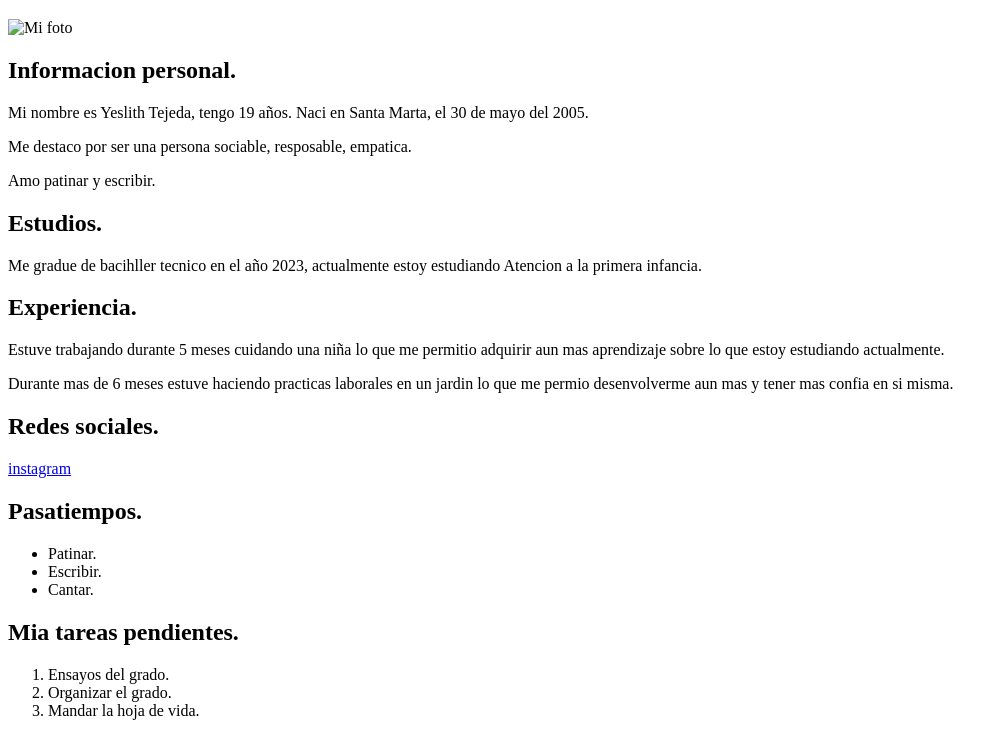
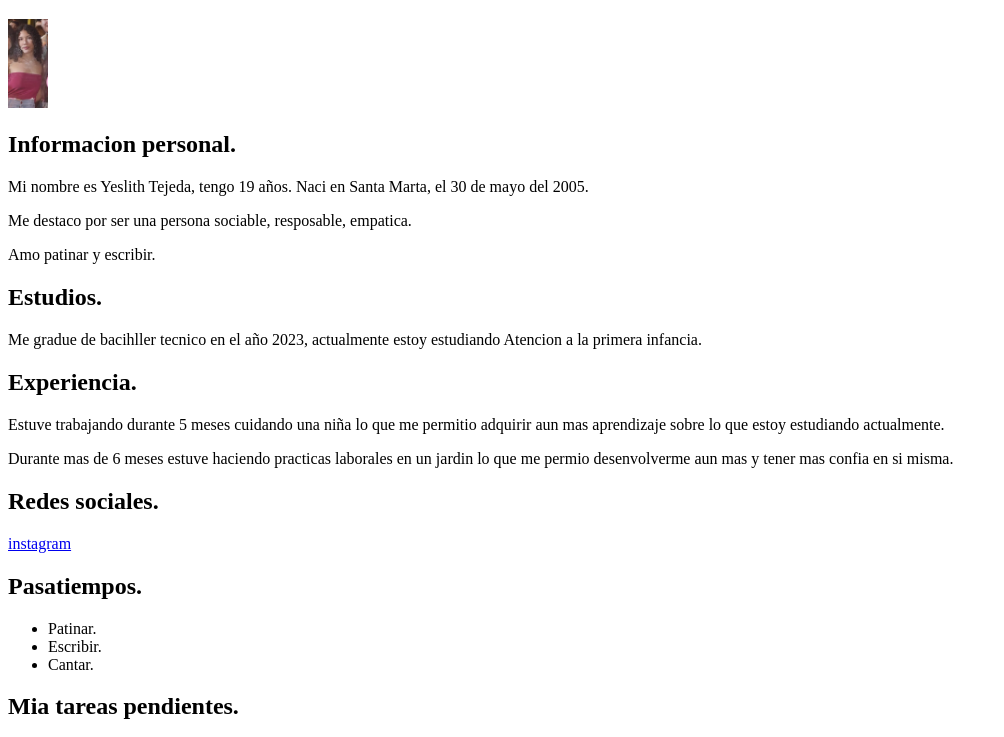
Before and after one commit to Yes-30/mi-pagina-web, a plain HTML site: page index.html in a window 1280 px wide. Shown: the part 61-798 px from the top of the page, without its empty margins (0-1004 px from the left). Drawn offline with Linux system fonts and the light colour scheme.

Commit message:
hojadevida

```diff
--- a/index.html
+++ b/index.html
@@ -7,7 +7,7 @@
 </head>
 <body>
     <h1>Sobre mi.</h1>
-    <img src=" C:\Users\Administrador\Downloads\IMG-20240204-WA0023.jpg" alt="Mi foto" width="40">
+    <img src="IMG-20240204-WA0023.jpg" alt="Mi foto" width="40">
     <h2>Informacion personal.</h2>
     <p>Mi nombre es Yeslith Tejeda, tengo 19 años. Naci en Santa Marta, el 30 de mayo del 2005.</p>
     <p>Me destaco por ser una persona sociable, resposable, empatica.</p>
```
Also changed, not shown: IMG-20240204-WA0023.jpg (added).
